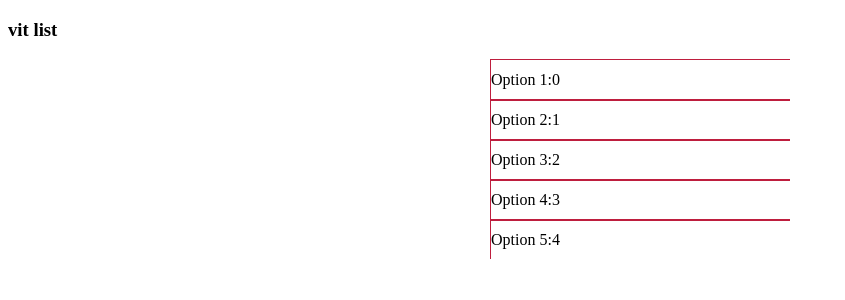
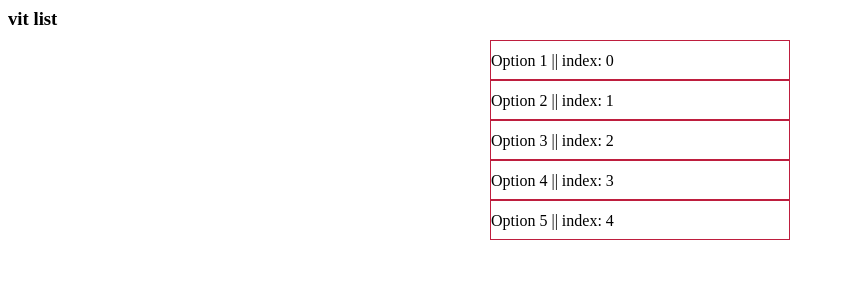
Before and after one commit to Ayasono/vue-virtual-scroll, a Vue app: page / in a window 1280 px wide. Shown: the top 300 px of the page, without its empty margins (0-845 px from the left). Built offline with nearby package versions, Linux system fonts and the light colour scheme.

Commit message:
fix: reset margin&padding

```diff
--- a/src/App.vue
+++ b/src/App.vue
@@ -1,37 +1,3 @@
-<!--
-<template>
-	<div class='app'>
-		<VirtualScroll/>
-	</div>
-</template>
-
-<script lang='ts'>
-import {defineComponent} from 'vue';
-import VirtualScroll from "@/components/VirtualScroll.vue";
-
-export default defineComponent({
-	name: 'App',
-	components: {
-		VirtualScroll
-	},
-	setup() {
-	}
-});
-</script>
-
-<style lang='scss'>
-* {
-	padding: 0;
-	margin: 0;
-	list-style: none;
-	box-sizing: border-box;
-}
-
-.app {
-
-}
-</style>
--->
 <template>
 	<h3>vit list</h3>
 	<div class='list'
@@ -45,7 +11,7 @@ export default defineComponent({
 				:key='index'
 				:style='{ top: `${40 * item.label}px` }'
 			>
-				{{ item.value }}:{{ item.label }}
+				{{ item.value }} || index: {{ item.label }}
 			</div>
 		</div>
 	</div>
@@ -62,6 +28,8 @@ export default {
 			// 当滚动距离大于2条数据的高度时开始动态计算
 			if (scrollTop > 2 * 40) {
 				min.value = Math.ceil(scrollTop / 40)
+				console.log(scrollTop + 'px')
+				console.log(min.value)
 			} else {
 				min.value = 2
 			}
@@ -70,7 +38,7 @@ export default {
 		return {
 			// 构造十万条数据
 			options: ref(
-				Array.from({length: 1000000}).map((_, idx) => ({
+				Array.from({length: 100000}).map((_, idx) => ({
 					value: `Option ${idx + 1}`,
 					label: `${idx}`
 				}))
@@ -84,19 +52,26 @@ export default {
 
 <style lang='scss'
        scoped>
+
+* {
+	box-sizing : border-box;
+	padding : 0;
+	margin : 0;
+}
+
 .list {
-	margin: 10px auto;
-	width: 300px;
-	height: 200px;
-	overflow: auto;
-	position: relative;
+	margin   : 10px auto;
+	width    : 300px;
+	height   : 200px;
+	overflow : auto;
+	position : relative;
 
 	.item {
-		border: 1px solid #be1e3e;
-		height: 40px;
-		line-height: 40px;
-		position: absolute;
-		width: 100%;
+		border      : 1px solid #be1e3e;
+		height      : 40px;
+		line-height : 40px;
+		position    : absolute;
+		width       : 100%;
 	}
 }
 </style>
```
